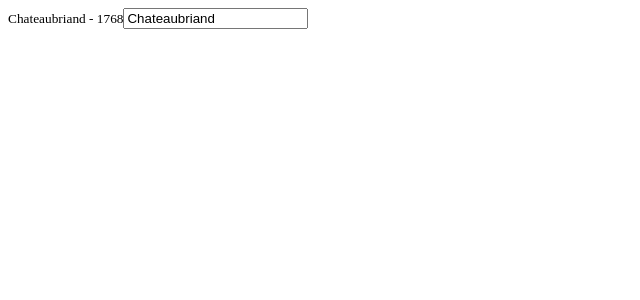
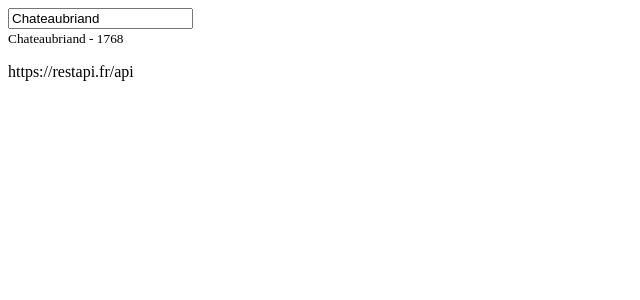
Before and after one commit to dymafr/vue-c9l6, a Vue app: page / in a window 1280 px wide. Shown: the top 300 px of the page, without its empty margins (0-640 px from the left). Built offline with nearby package versions, Linux system fonts and the light colour scheme.

Commit message:
2 files modified

```diff
--- a/src/App.vue
+++ b/src/App.vue
@@ -1,6 +1,8 @@
 <template>
-  <Blog />
   <input type="text" v-model="author.name" />
+  <div>
+    <Blog />
+  </div>
 </template>
 
 <script setup lang="ts">
--- a/src/Author.vue
+++ b/src/Author.vue
@@ -1,5 +1,6 @@
 <template>
   <small> {{ author.name }} - {{ author.birthdate }}</small>
+  <p>{{ api }}</p>
 </template>
 
 <script setup lang="ts">
@@ -10,6 +11,7 @@ const { author, updateBirthday } =
   inject<Readonly<{ data: AuthorInterface; updateBirthday: () => void }>>(
     'author'
   )!;
+const api = inject('API_URL');
 
 setTimeout(() => {
   author.updateBirthday();
```
